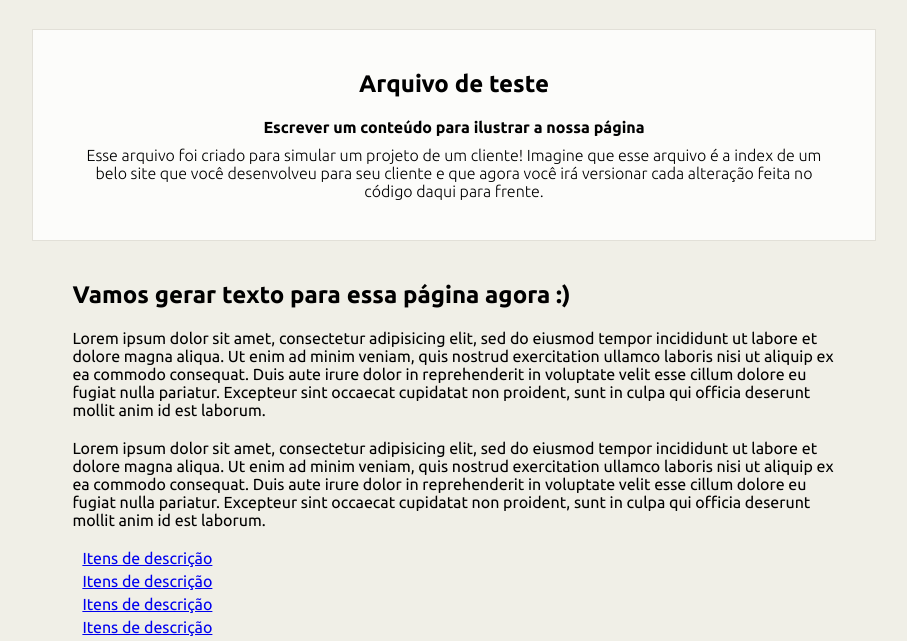
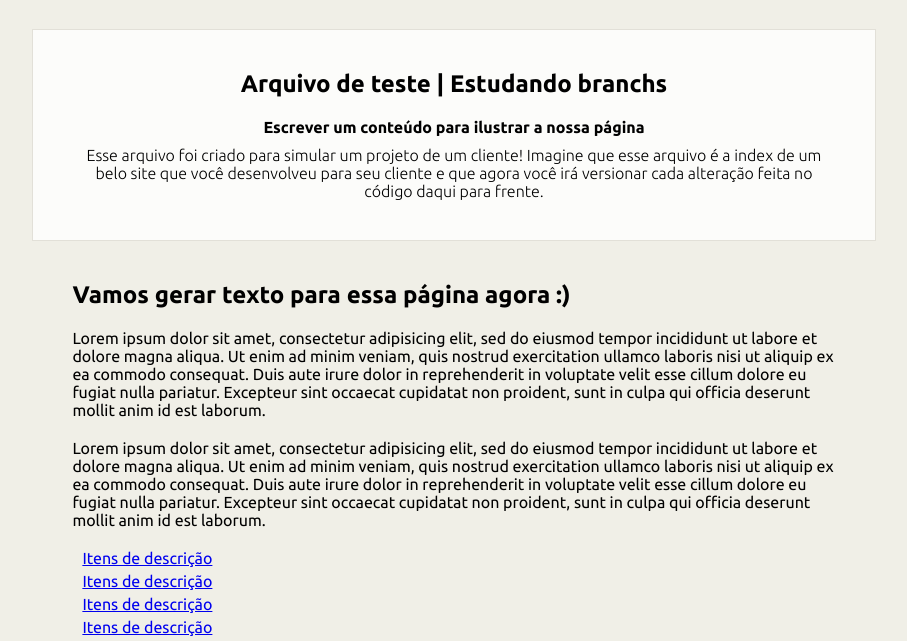
Before and after one commit to Subaru-Natsuki-su/CLI_GITWORKFLOW, a plain HTML site: page index.html in a window 1280 px wide. Shown: the part 154-795 px from the top of the page, without its empty margins (186-1093 px from the left). Drawn offline with Linux system fonts and the light colour scheme.

Commit message:
Alteração do titulo principal

```diff
--- a/index.html
+++ b/index.html
@@ -18,7 +18,7 @@
 
 		<article class="main_article">
 			<header>
-				<h2>Arquivo de teste</h2>
+				<h2>Arquivo de teste | Estudando branchs</h2>
 				<p class="tagline">Escrever um conteúdo para ilustrar a nossa página</p>
 			</header>
 			<p>Esse arquivo foi criado para simular um projeto de um cliente! Imagine que esse arquivo é a index de um belo site que você desenvolveu para seu cliente e que agora você irá versionar cada alteração feita no código daqui para frente.</p>
```
